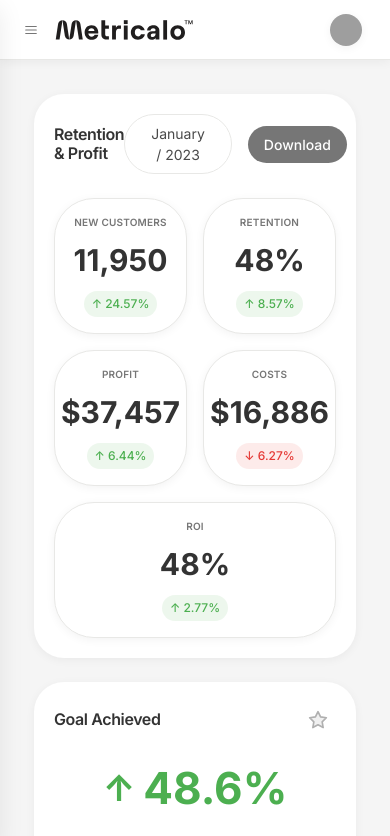
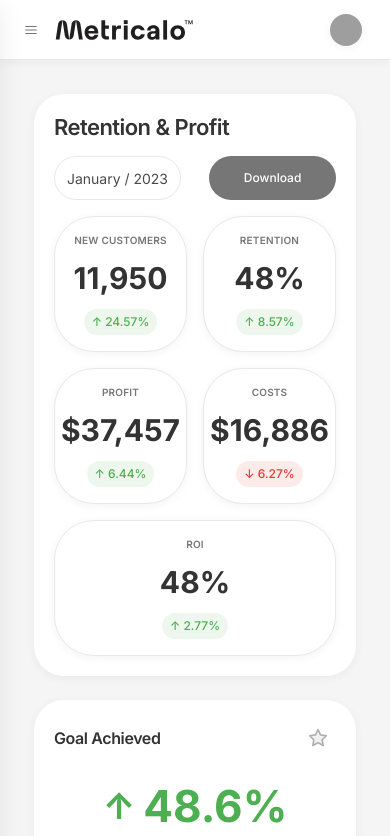
Before and after one commit to hassan-hamedd/metricalo-frontend, a React (Vite) app: page /dashboard in a window 390 px wide. Shown: the top 836 px of the page. Built offline with nearby package versions, Linux system fonts and the light colour scheme; sample sign-in values are in the browser's storage; grey boxes are pictures that could not be loaded.

Commit message:
Enhance mobile responsiveness of Retention & Profit card in main dashboard page

```diff
--- a/src/components/layout/AppLayout/AppLayout.module.scss
+++ b/src/components/layout/AppLayout/AppLayout.module.scss
@@ -302,7 +302,7 @@
 .userMenuItems {
   list-style: none;
   padding: 0;
-  margin: 0;
+  margin: 0 0 5px;
 
   li {
     a,
--- a/src/features/dashboard/components/RetentionProfitCard/RetentionProfitCard.module.scss
+++ b/src/features/dashboard/components/RetentionProfitCard/RetentionProfitCard.module.scss
@@ -7,6 +7,18 @@
   align-items: center;
   margin-bottom: $spacing-xl;
   padding: 0;
+  flex-wrap: wrap;
+  gap: $spacing-md;
+
+  @include breakpoint-down(sm) {
+    flex-direction: column;
+    align-items: flex-start;
+    gap: $spacing-lg;
+  }
+
+  @include breakpoint-down(md) {
+    margin-bottom: $spacing-lg;
+  }
 }
 
 .title {
@@ -15,16 +27,27 @@
   color: $color-text-primary;
   margin: 0;
   font-family: $font-family;
+
+  @include breakpoint-down(sm) {
+    font-size: $font-size-lg;
+  }
 }
 
 .actions {
   display: flex;
   align-items: center;
   gap: $spacing-lg;
+
+  @include breakpoint-down(sm) {
+    gap: $spacing-md;
+    width: 100%;
+    justify-content: space-between;
+  }
 }
 
 .monthSelector {
   position: relative;
+  width: 45%;
 }
 
 .monthButton {
@@ -39,10 +62,24 @@
   color: $color-text-secondary;
   font-family: $font-family;
   border: 1px solid $color-border;
+  min-height: 44px;
+  white-space: nowrap;
+
+  @include breakpoint-down(sm) {
+    width: 100%;
+    padding: $spacing-sm;
+    justify-content: center;
+    gap: 0;
+  }
 
   svg {
     margin-left: $spacing-sm;
     color: $color-text-tertiary;
+    flex-shrink: 0;
+
+    @include breakpoint-down(sm) {
+      display: none;
+    }
   }
 
   &:hover {
@@ -69,6 +106,18 @@
   font-family: $font-family;
   transition: $transition-fast;
   cursor: pointer;
+  min-height: 44px;
+  white-space: nowrap;
+
+  @include breakpoint-down(sm) {
+    padding: $spacing-md $spacing-lg;
+    font-size: $font-size-sm;
+    width: 45%;
+    padding: $spacing-sm;
+    display: flex;
+    align-items: center;
+    justify-content: center;
+  }
 
   &:hover {
     background-color: darken($color-text-tertiary, 8%);
```
